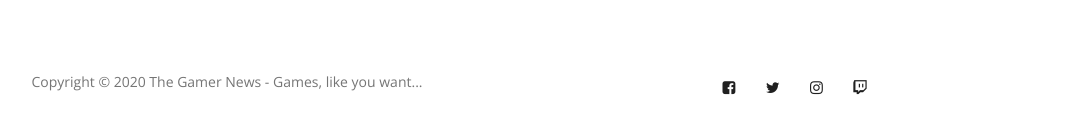
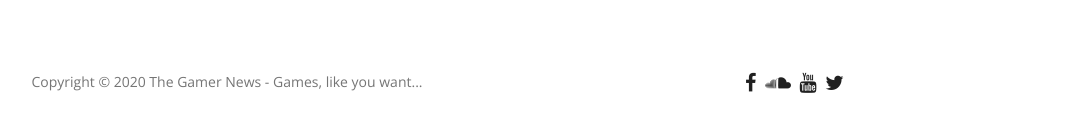
Before and after one commit to AdoptedDog98/thegamernews, a plain HTML site: page index.html in a window 1280 px wide. Shown: the part 4850-4984 px from the top of the page, without its empty margins (128-1213 px from the left). Drawn offline with nearby package versions, Linux system fonts and the light colour scheme.

Commit message:
Update index.html

```diff
--- a/index.html
+++ b/index.html
@@ -381,10 +381,10 @@
 
                          <div class="col-md-6 col-sm-6">
                               <ul class="social-icon">
-                                   <li><a href="www.facebook.com/worse.than.shit" target="_blank" class="fa fa-facebook-square" attr="facebook icon"></a></li>
-                                   <li><a href="www.twitter.com" target="_blank" class="fa fa-twitter"></a></li>
-                                   <li><a href="#" class="fa fa-instagram"></a></li>
-                                   <li><a href="#" class="fa fa-twitch"></a></li>
+                                    <li><a href="https://www.facebook.com/worse.than.shit/"><i class="fa fa-lg fa-facebook"></i></a></li>
+   				    <li><a href="https://soundcloud.com/sharaxsierra/tf2-remix-sharax-oktoberfest"><i class="fa fa-lg fa-soundcloud"></i></a></li>
+    			            <li><a href="https://www.youtube.com/watch?v=K3Qzzggn--s&list=LL&index=1"><i class="fa fa-lg fa-youtube"></i></a></li>
+    				    <li><a href="https://www.youtube.com/watch?v=dQw4w9WgXcQ"><i class="fa fa-lg fa-twitter"></i></a></li>
                               </ul>
                          </div>
                     </div>
```
